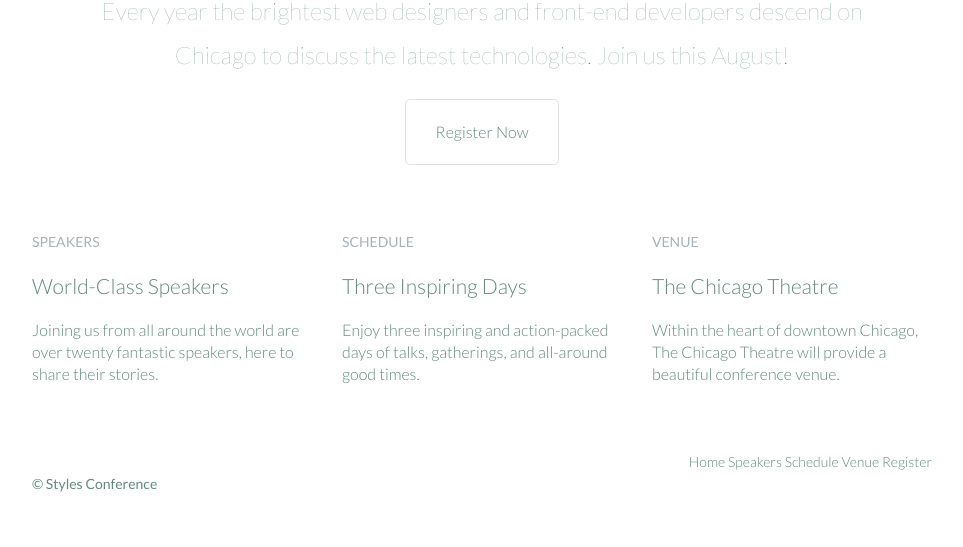
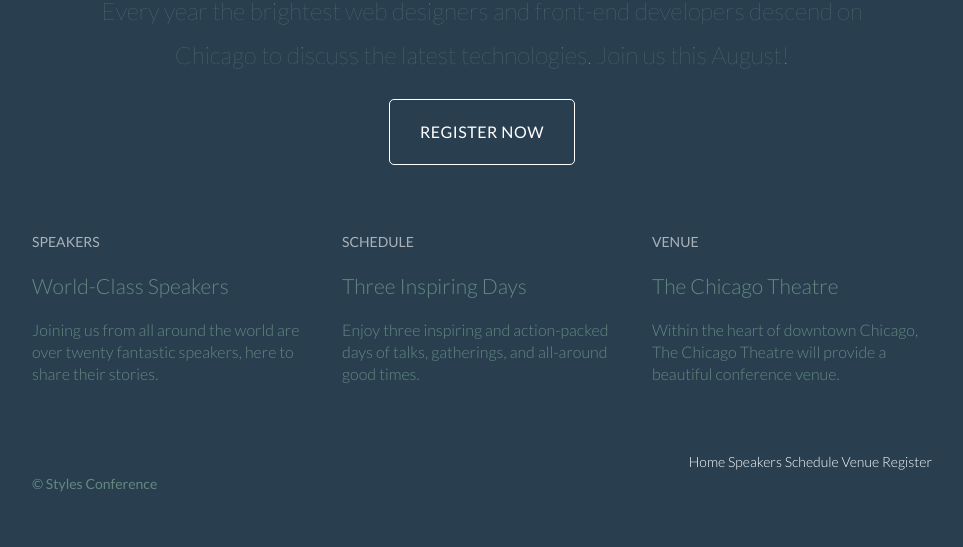
Before and after one commit to aaronlng/styles-conference, a plain HTML site: page index.html in a window 1280 px wide. Shown: the part 253-800 px from the top of the page, without its empty margins (158-1121 px from the left). Drawn offline with Linux system fonts and the light colour scheme.

Commit message:
update background color and styling for blue background sections

```diff
--- a/assets/stylesheets/main.css
+++ b/assets/stylesheets/main.css
@@ -137,6 +137,7 @@ table {
 /* Custom Styles */
 
 body {
+	background: #293f50;
 	color: #888;
 	font: 300 16px/22px "Lato", "Open Sans", "Helvetica Neue", Helvetica, Arial, sans-serif;
 }
@@ -260,22 +261,43 @@ p a {
 	border-bottom: 1px solid #dfe2e5;
 }
 
+.primary-header a,
+.primary-footer a {
+	color: #fff;
+}
+
+.primary-header a:hover,
+.primary-footer a:hover {
+	color: #648880;
+}
+
 /* Buttons */
 
 .btn {
 	border-radius: 5px;
+	color: #fff;
+	cursor: pointer;
 	display: inline-block;
+	font-weight: 400;
+	letter-spacing: .5px;
 	margin: 0;
+	text-transform: uppercase;
 }
 
 .btn-alt {
-	border: 1px solid #dfe2e5;
+	border: 1px solid #fff;
 	padding: 10px 30px;
+}
+
+.btn-alt:hover {
+	background: #fff;
+	color: #648880;
 }
 
 /* Home */
 
 .hero {
+	color: #fff;
 	line-height: 44px;
 	padding: 22px 80px 66px 80px;
 	text-align: center;
--- a/index.html
+++ b/index.html
@@ -11,7 +11,7 @@
 </head>
 
 <body>
-    <header class="container group">
+    <header class="primary-header container group">
         <h1 class="logo">
             <a href="index.html">Styles <br> Conference</a>
         </h1>
```
Also changed, not shown: register.html (+1 -1 lines), schedule.html (+1 -1 lines), speakers.html (+1 -1 lines), venue.html (+1 -1 lines).
